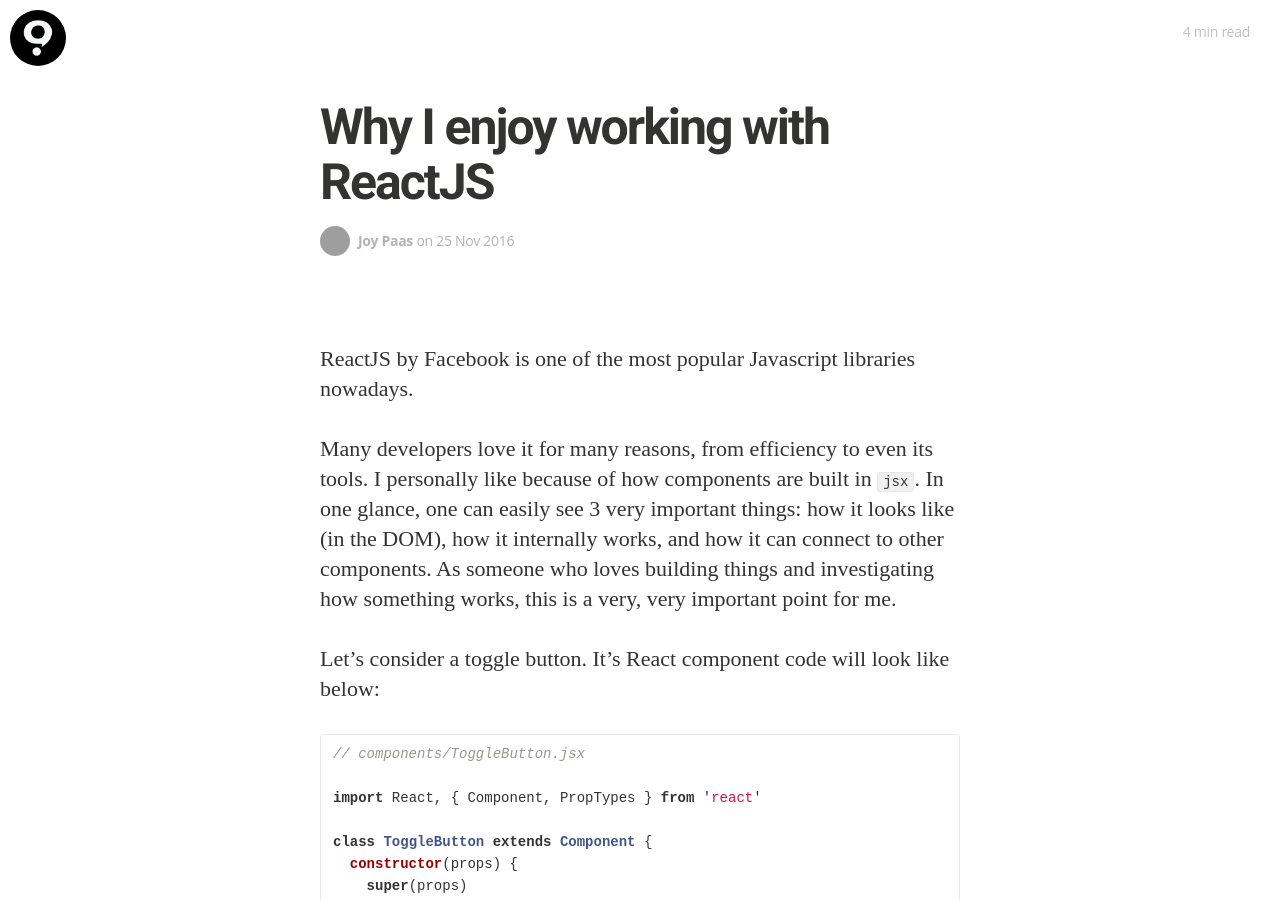
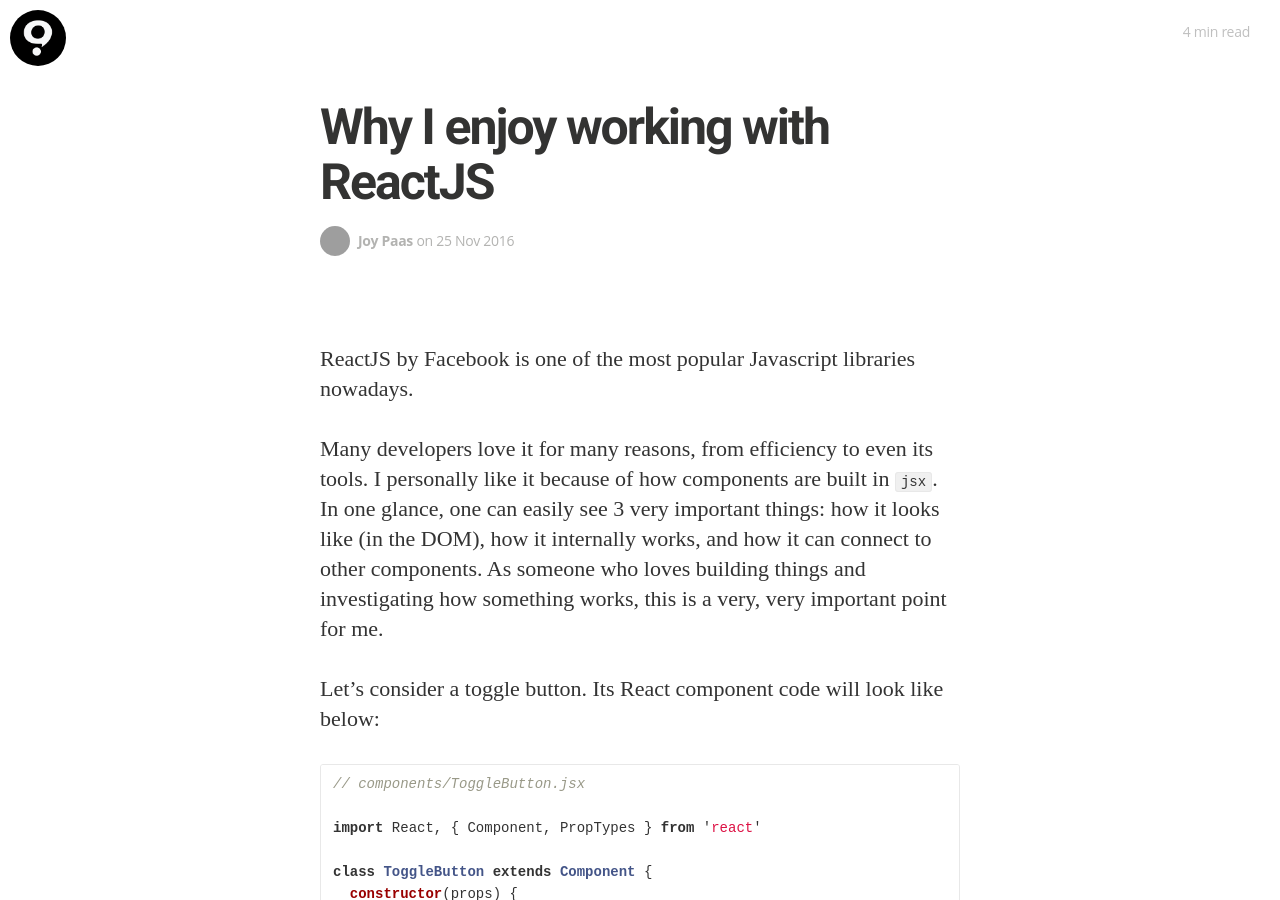
Before and after one commit to tamatamvan/quipper.github.io, a Jekyll site: the page built from _posts/2016-11-25-why-i-enjoy-working-with-react-js.markdown, in a window 1280 px wide and 900 px high. Built offline with Jekyll 4.4.1, drawn with Linux system fonts in a browser that asks for light colours; nearby versions of some CDN libraries; some web fonts are replaced; comment, search, counter and statistics services are not loaded; some of the changed text lies outside the part shown; grey boxes are pictures that could not be loaded.

Commit message:
Grammar fixes

````diff
--- a/_posts/2016-11-25-why-i-enjoy-working-with-react-js.markdown
+++ b/_posts/2016-11-25-why-i-enjoy-working-with-react-js.markdown
@@ -8,9 +8,9 @@ comments: true
 
 ReactJS by Facebook is one of the most popular Javascript libraries nowadays.
 
-Many developers love it for many reasons, from efficiency to even its tools. I personally like because of how components are built in `jsx`. In one glance, one can easily see 3 very important things: how it looks like (in the DOM), how it internally works, and how it can connect to other components. As someone who loves building things and investigating how something works, this is a very, very important point for me.
+Many developers love it for many reasons, from efficiency to even its tools. I personally like it because of how components are built in `jsx`. In one glance, one can easily see 3 very important things: how it looks like (in the DOM), how it internally works, and how it can connect to other components. As someone who loves building things and investigating how something works, this is a very, very important point for me.
 
-Let's consider a toggle button. It's React component code will look like below:
+Let's consider a toggle button. Its React component code will look like below:
 
 ```jsx
 // components/ToggleButton.jsx
````
Also changed, not shown: other parts of _posts/2016-11-25-why-i-enjoy-working-with-react-js.markdown (+1 -1 lines).
